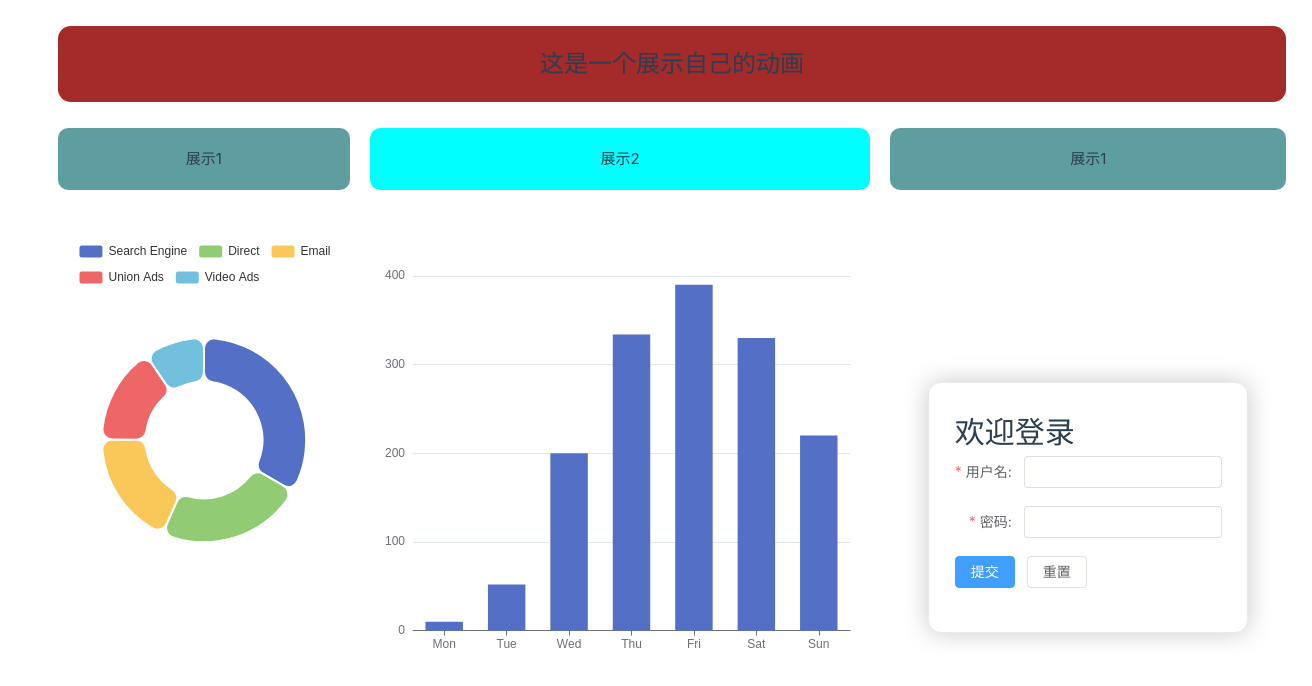
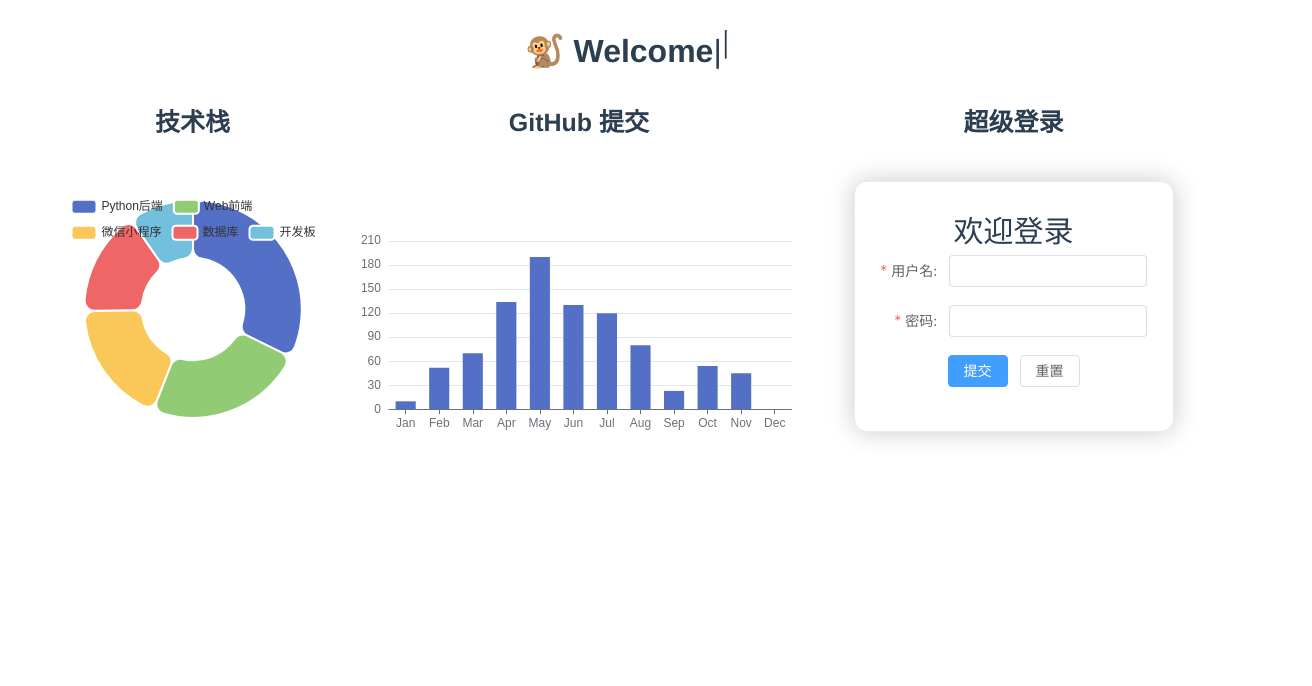
Before and after one commit to duasong111/personWebFront, a Vue app: page /login in a window 1280 px wide. Shown: the top 686 px of the page, 1312 px wide, since content can reach past the window. Built offline with nearby package versions, Linux system fonts and the light colour scheme; the HTML template or start-up script is replaced by a standard one.

Commit message:
解决了屏幕大小的问题

```diff
--- a/package.json
+++ b/package.json
@@ -22,6 +22,8 @@
     "personweb": "file:",
     "pinia": "^3.0.2",
     "proxy": "^2.2.0",
+    "typed.js": "^2.1.0",
+    "typeit": "^8.8.7",
     "vue": "^3.5.13",
     "vue-router": "^4.5.0"
   },
--- a/src/App.vue
+++ b/src/App.vue
@@ -11,6 +11,6 @@ import { useRouter } from 'vue-router'
 #app {
   width: 100%;
   height: 100%;
-  overflow: hidden; /* 防止滚动条 */
+  /* 防止滚动条 overflow: hidden; */
 }
 </style>
--- a/src/pages/LoginPage.vue
+++ b/src/pages/LoginPage.vue
@@ -1,18 +1,20 @@
-<!-- login.vue -->
 <template>
   <div class="container">
-    <div class="showMe">这是一个展示自己的动画</div>
+    <!-- 动画展示 -->
+    <div class="showMe">
+      <h1 id="typed"></h1>
+    </div>
     <el-row :gutter="20" class="grid-container">
       <el-col :xs="24" :sm="8" :md="6">
-        <div class="rightCard">展示1</div>
+        <div class="leftCardHeard">技术栈</div>
         <div ref="pieChartContainer" class="pie-chart-container"></div>
       </el-col>
       <el-col :xs="24" :sm="8" :md="10">
-        <div class="leftCard">展示2</div>
+        <div class="middleCardHeard">GitHub 提交</div>
         <div ref="chartContainer" class="chart-container"></div>
       </el-col>
       <el-col :xs="24" :sm="8" :md="8">
-        <div class="rightCard">展示1</div>
+        <div class="rightCardHeard">超级登录</div>
         <div class="body-login">
           <el-form
             ref="ruleFormRef"
@@ -41,13 +43,23 @@
     </el-row>
   </div>
 </template>
-
 <script setup lang="ts">
-import { ref, onMounted, nextTick, onUnmounted } from 'vue'
+import { ref, nextTick, onUnmounted } from 'vue'
 import * as echarts from 'echarts'
-import { reactive } from 'vue'
+import Typed from 'typed.js'
+import { reactive, onMounted } from 'vue'
 import { useRouter } from 'vue-router'
 
+//开始标题动画展示效果
+onMounted(() => {
+  new Typed('#typed', {
+    strings: ['🐒 Welcome to Duasong website !', 'Go ahead , everybody ! ! !'],
+    typeSpeed: 80,
+    backSpeed: 40,
+    loop: true,
+  })
+})
+// 用户登录表单
 const ruleFormRef = ref(null)
 const router = useRouter()
 const loginForm = reactive({
@@ -73,7 +85,7 @@ const handleLogin = async () => {
     console.error('登录出错:', error)
   }
 }
-
+// 重置表单
 const resetForm = () => {
   ruleFormRef.value.resetFields()
 }
@@ -83,6 +95,7 @@ const pieChartContainer = ref<HTMLDivElement | null>(null)
 let myChart: echarts.ECharts | null = null
 let pieChart: echarts.ECharts | null = null
 
+// Github 数据的更新
 const initChart = () => {
   if (chartContainer.value) {
     myChart = echarts.init(chartContainer.value)
@@ -92,41 +105,65 @@ const initChart = () => {
       xAxis: [
         {
           type: 'category',
-          data: ['Mon', 'Tue', 'Wed', 'Thu', 'Fri', 'Sat', 'Sun'],
+          data: [
+            'Jan',
+            'Feb',
+            'Mar',
+            'Apr',
+            'May',
+            'Jun',
+            'Jul',
+            'Aug',
+            'Sep',
+            'Oct',
+            'Nov',
+            'Dec',
+          ],
           axisTick: { alignWithLabel: true },
         },
       ],
       yAxis: [{ type: 'value' }],
       series: [
-        { name: 'Direct', type: 'bar', barWidth: '60%', data: [10, 52, 200, 334, 390, 330, 220] },
+        {
+          name: '月提交量:',
+          type: 'bar',
+          barWidth: '60%',
+          data: [10, 52, 70, 134, 190, 130, 120, 80, 23, 54, 45],
+        },
       ],
     }
     myChart.setOption(option)
   }
 }
 
+// 使用饼图对自己的技术进行一个简单的概括
 const initPieChart = () => {
   if (pieChartContainer.value) {
     pieChart = echarts.init(pieChartContainer.value)
     const option = {
-      tooltip: { trigger: 'item' },
+      tooltip: {
+        trigger: 'item',
+        formatter: (params: any) => {
+          return `${params.data.name}: ${params.data.title}`
+        },
+      },
       legend: { top: '5%', left: 'center' },
       series: [
         {
-          name: 'Access From',
+          name: '技 术 栈',
           type: 'pie',
-          radius: ['40%', '70%'],
+          radius: ['40%', '85%'],
           avoidLabelOverlap: false,
           itemStyle: { borderRadius: 10, borderColor: '#fff', borderWidth: 2 },
           label: { show: false, position: 'center' },
           emphasis: { label: { show: true, fontSize: 20, fontWeight: 'bold' } },
           labelLine: { show: false },
           data: [
-            { value: 1048, name: 'Search Engine' },
-            { value: 735, name: 'Direct' },
-            { value: 580, name: 'Email' },
-            { value: 484, name: 'Union Ads' },
-            { value: 300, name: 'Video Ads' },
+            { value: 1000, name: 'Python后端', title: 'Django Flask FastApi + 爬虫' },
+            { value: 735, name: 'Web前端', title: 'HTML + JS + Vue + Node + Nginx' },
+            { value: 580, name: '微信小程序', title: '原生 + LinUI + JS + TS' },
+            { value: 484, name: '数据库', title: 'MySQL ,MongoDB,PostgreSQL' },
+            { value: 300, name: '开发板', title: '树莓派 , LuckFox' },
           ],
         },
       ],
@@ -170,47 +207,39 @@ onUnmounted(() => {
 <style scoped>
 /* 根容器 */
 .container {
-  width: 100vw;
+  width: 93vw;
   height: 100vh;
   padding: 2vw; /* 使用相对单位 */
   box-sizing: border-box;
   display: flex;
   flex-direction: column;
 }
-
 /* 动画展示 */
 .showMe {
   display: flex;
   justify-content: center;
-  margin-bottom: 2vw;
-  background-color: brown;
-  padding: 1.5vw;
+  margin-bottom: 1vw;
   border-radius: 1vw;
   font-size: 1.5rem;
   flex: 0 0 auto;
 }
-
 /* 网格容器 */
 .grid-container {
   flex: 1;
   display: flex;
   align-items: stretch;
-  overflow: hidden;
 }
-
-/* 卡片样式 */
-.leftCard,
-.rightCard {
-  padding: 1.5vw;
+/* 标题展示 */
+.rightCardHeard,
+.middleCardHeard,
+.leftCardHeard {
+  padding: 1vw;
+  font-weight: bold; /* 加粗打字文字 */
+  font-size: 25px; /* 可选：调整文字大小 */
   text-align: center;
   border-radius: 0.8vw;
   margin-bottom: 2vw;
-}
-.leftCard {
-  background-color: aqua;
-}
-.rightCard {
-  background-color: cadetblue;
+  font-family: 'Franklin Gothic Medium', 'Arial Narrow', Arial, sans-serif;
 }
 
 /* 图表容器和登录表单容器 */
@@ -218,7 +247,7 @@ onUnmounted(() => {
 .pie-chart-container,
 .body-login {
   width: 100%;
-  height: calc(100% - 5vw); /* 减去卡片高度 */
+  /*height: calc(100% - 5vw); 减去卡片高度 */
 }
 
 /* 图表容器 */
@@ -243,6 +272,22 @@ onUnmounted(() => {
   border-radius: 1vw;
   padding: 2vw;
   box-shadow: 0 0 2vw #cacaca;
+}
+/* 打字的特效 */
+#typed {
+  font-family: 'Franklin Gothic Medium', 'Arial Narrow', Arial, sans-serif;
+  font-weight: bold; /* 加粗打字文字 */
+  font-size: 32px; /* 可选：调整文字大小 */
+}
+#typed::after {
+  font-family: 'Franklin Gothic Medium', 'Arial Narrow', Arial, sans-serif;
+  content: '|';
+  animation: blink 1s step-end infinite;
+}
+@keyframes blink {
+  50% {
+    opacity: 0;
+  }
 }
 
 /* 响应式调整 */
@@ -281,4 +326,11 @@ onUnmounted(() => {
     padding: 0.8vw;
   }
 }
+
+/* 对登录框的俩按钮的设置 */
+.submitBtn,
+h1 {
+  display: flex;
+  justify-content: center;
+}
 </style>
```
Also changed, not shown: 1 other file (tests, documents, lock files or other folders).
